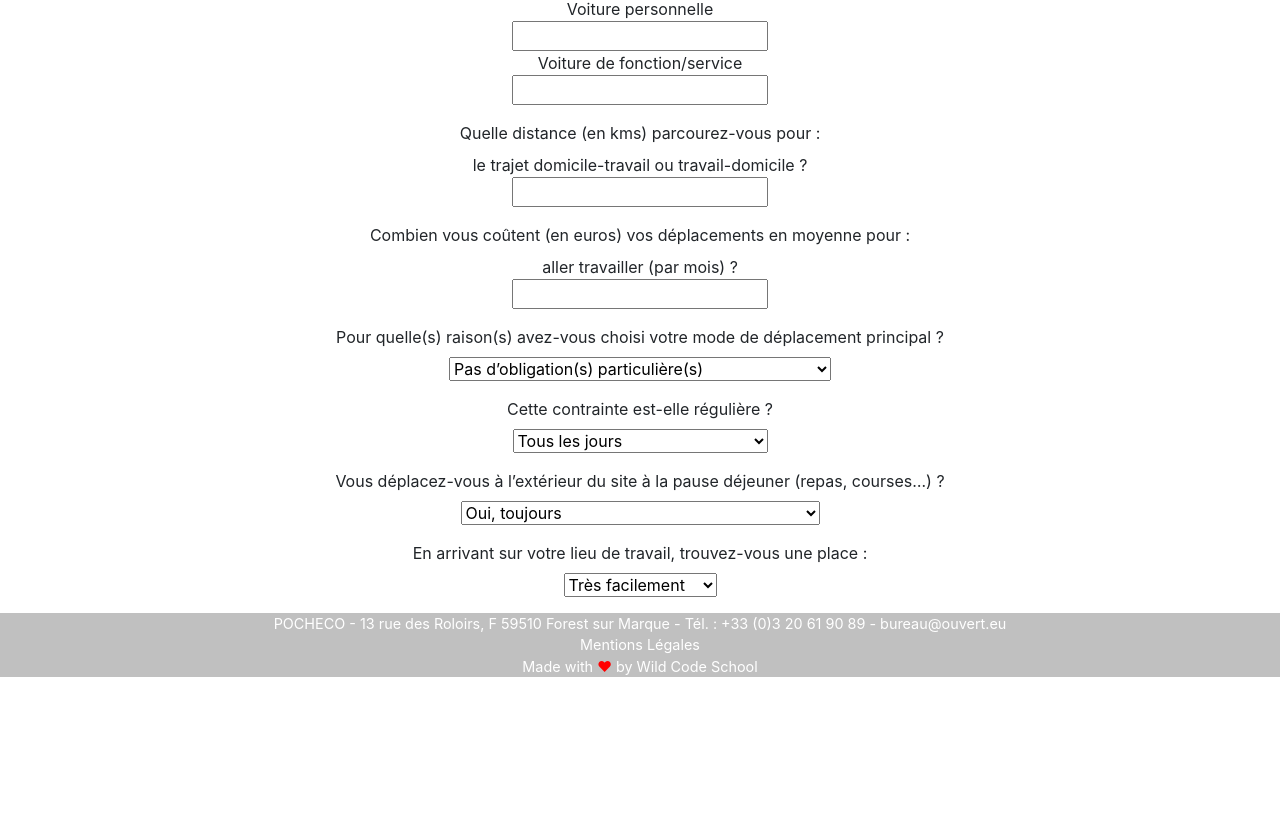
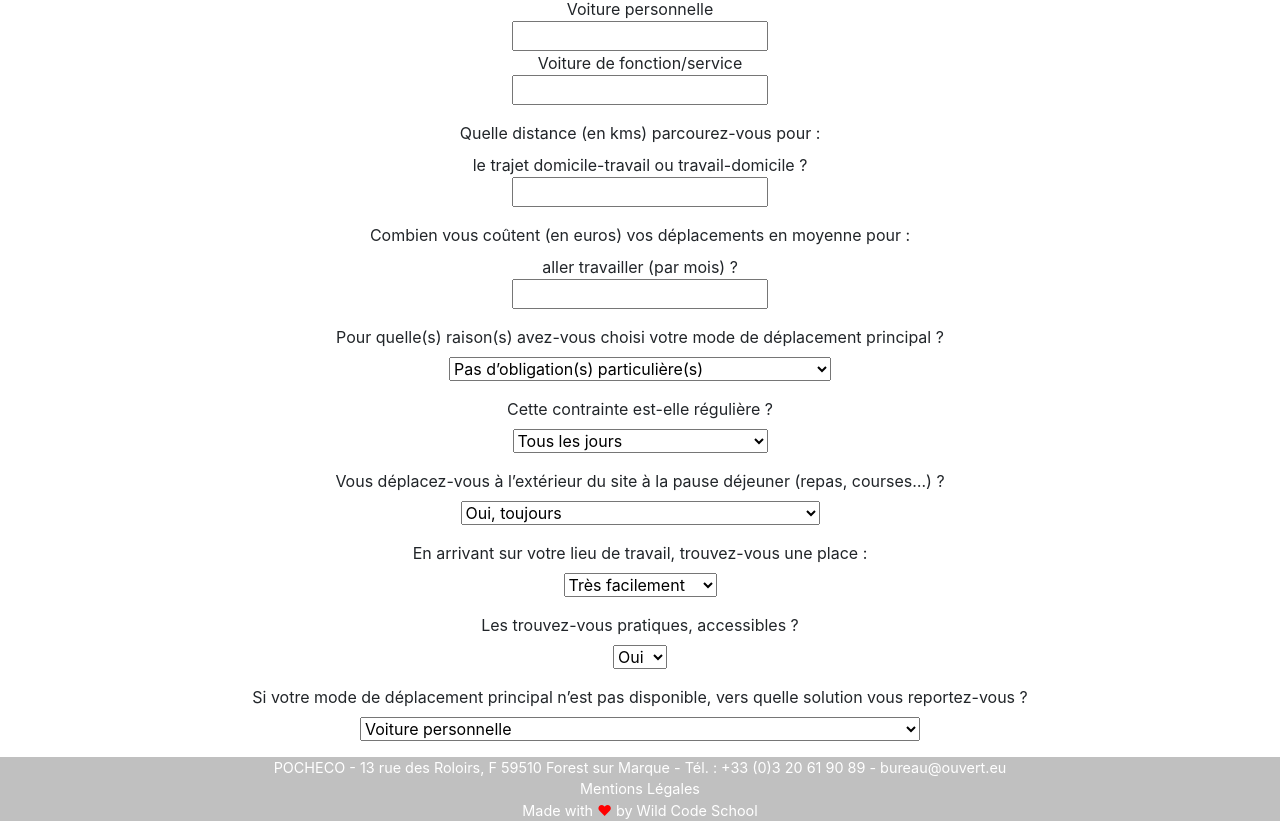
Before and after one commit to EdouardSellier/wcs-ouvert, a React (Create React App) app in the folder front/: page /sondage in a window 1280 px wide. Shown: the part 766-1587 px from the top of the page. Before the commit the page ends 1443 px from the top, so only its background shows below. Built offline with nearby package versions, Linux system fonts and the light colour scheme.

Commit message:
I added a question.

```diff
--- a/front/src/components/Sondage.jsx
+++ b/front/src/components/Sondage.jsx
@@ -203,6 +203,31 @@ class Sondage extends Component {
             "Difficilement",
             "Très difficilement"
           ]
+        },
+        {
+          id: "accessibility",
+          type: "option",
+          label: "Les trouvez-vous pratiques, accessibles ?",
+          possibilities: ["Oui", "Non"]
+        },
+        {
+          id: "unavailable",
+          type: "option",
+          label:
+            "Si votre mode de déplacement principal n’est pas disponible, vers quelle solution vous reportez-vous ?",
+          possibilities: [
+            "Voiture personnelle",
+            "Voiture de fonction/service",
+            "Covoiturage",
+            "Train (RER,…)",
+            "Métro",
+            "Bus",
+            "Tramway",
+            "Deux roues non motorisées dit transport doux (vélo, trottinette, roller...)",
+            "Deux roues motorisées (moto, scooter)",
+            "Marche à pied (ou course)",
+            "Autre"
+          ]
         }
       ]
     };
```
